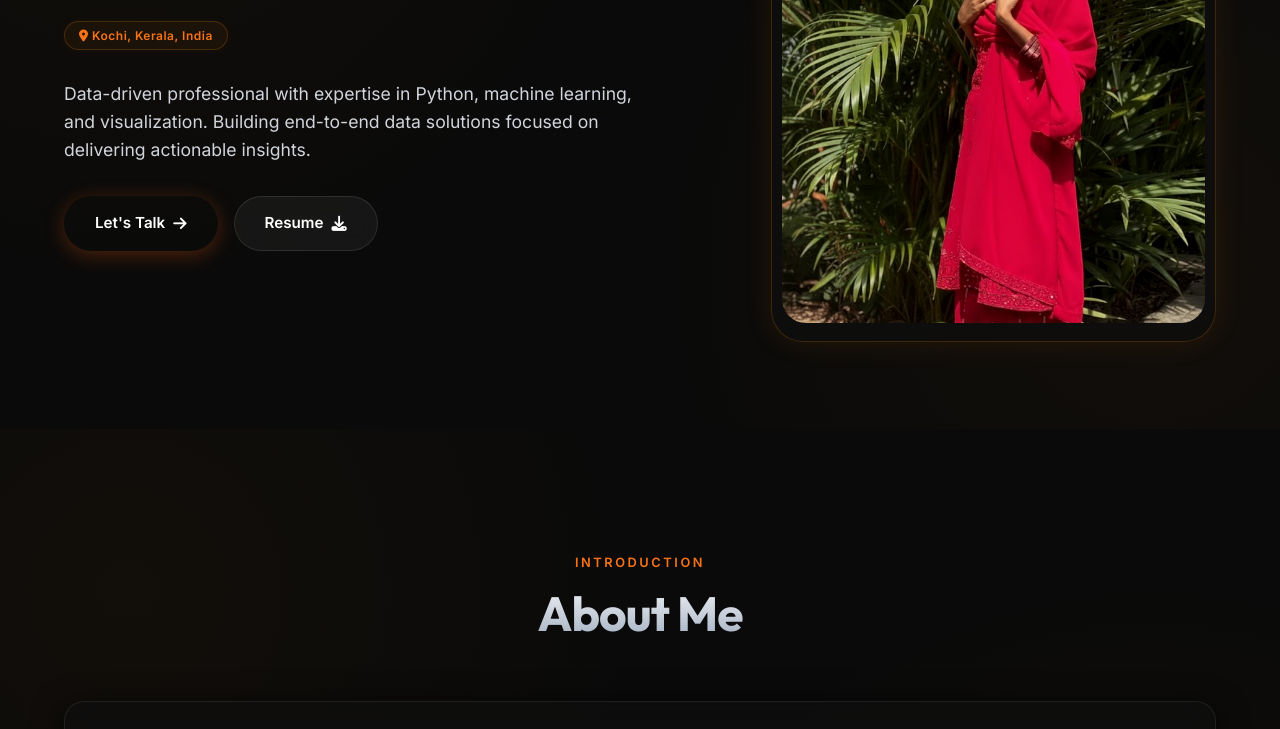
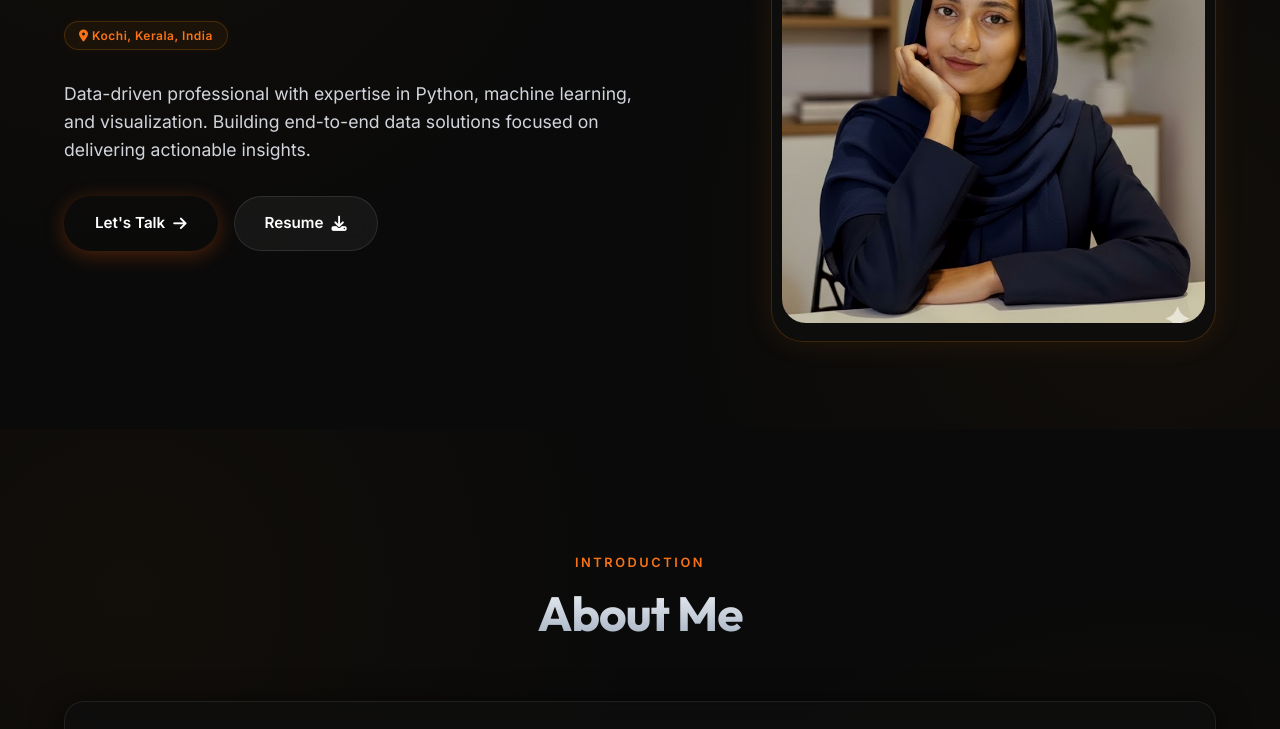
Before and after one commit to Rubeenariyas/RUBEENA-M-R-Persnol-Portfolio, a plain HTML site: page index.html in a window 1280 px wide. Shown: the part 371-1100 px from the top of the page. Drawn offline with Linux system fonts and the light colour scheme.

Commit message:
Update profile photo

```diff
--- a/index.html
+++ b/index.html
@@ -96,7 +96,7 @@
             <!-- Right Image Bubble -->
             <div class="hero-img-bubble"
                 style="border: 1px solid var(--neon-border); box-shadow: 0 0 30px rgba(255, 138, 0, 0.1);">
-                <img src="images/profile.jpg" alt="Rubeena M R Profile">
+                <img src="images/profile_new.jpg" alt="Rubeena M R Profile">
             </div>
         </div>
     </section>
```
Also changed, not shown: images/profile_new.jpg (added).
